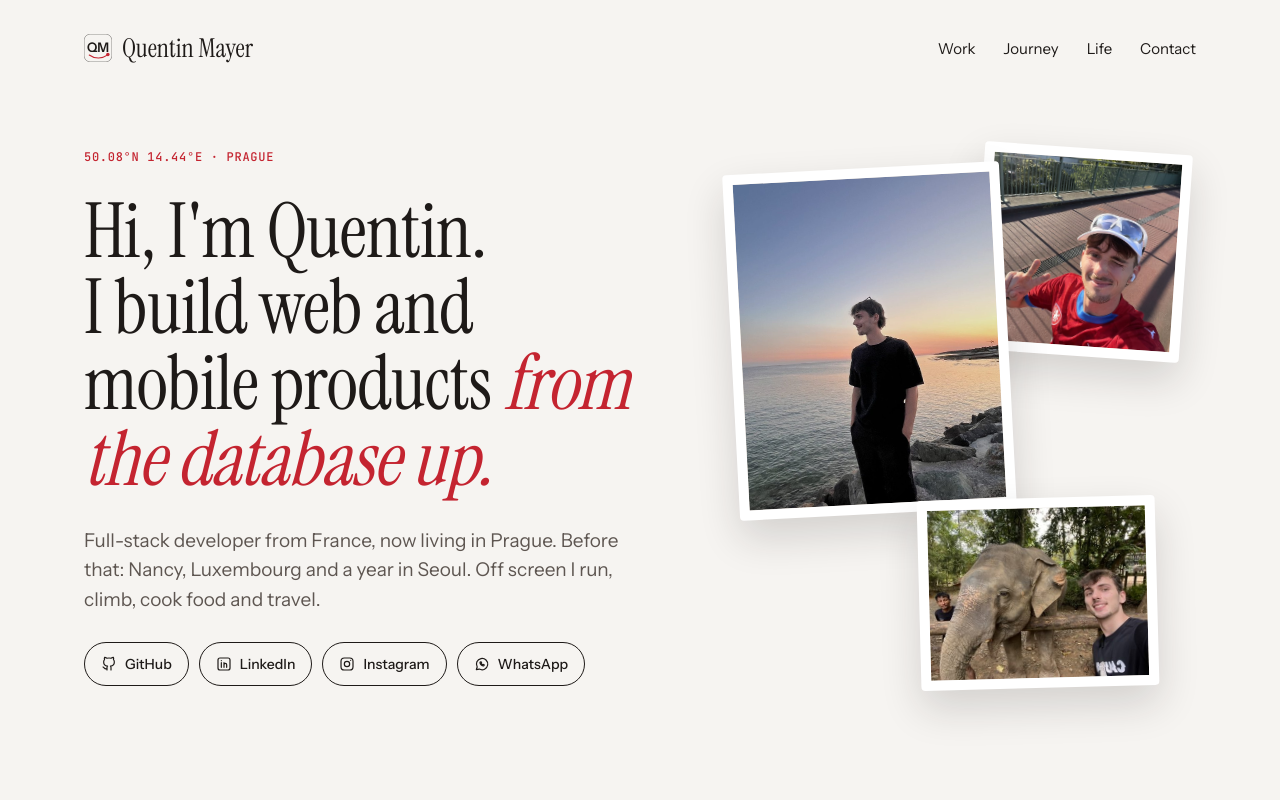
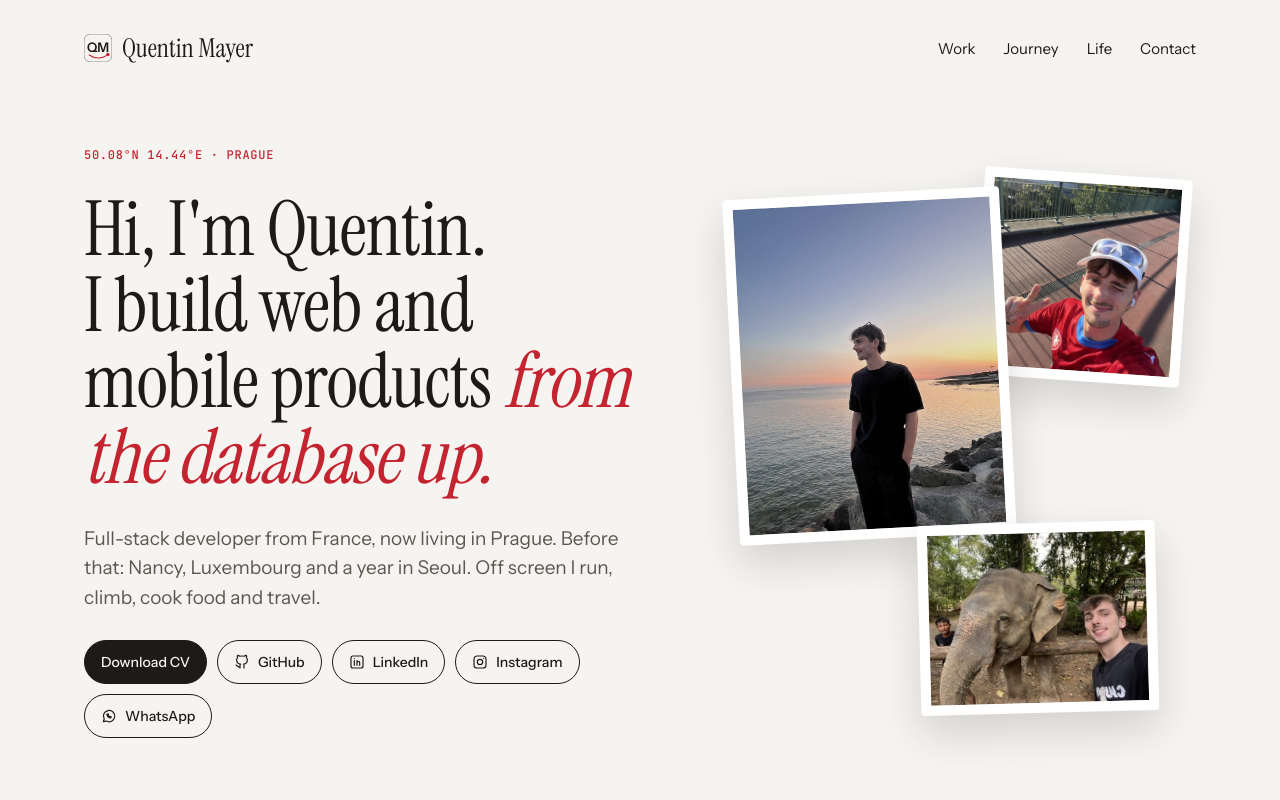
Before and after one commit to qntmyr/Portfolio, a Next.js app: page / in a window 1280 px wide. Shown: the top 800 px of the page. Built offline with nearby package versions, Linux system fonts and the light colour scheme.

Commit message:
Add a Download CV button to the hero
Co-Authored-By: Claude Fable 5.1 <noreply@anthropic.com>
Claude-Session: https://claude.ai/code/session_01MyzW3BGD2hVBvERyJHRiSM

```diff
--- a/src/app/page.tsx
+++ b/src/app/page.tsx
@@ -7,6 +7,7 @@ import { experience, languages, skills } from "@/content/experience";
 import { journey } from "@/content/journey";
 import { photos } from "@/content/photos";
 import { projects, type Project } from "@/content/projects";
+import { contact } from "@/content/site";
 
 export default function Home() {
   const [featured, ...others] = projects;
@@ -29,6 +30,9 @@ export default function Home() {
             food and travel.
           </p>
           <div className="row-wrap">
+            <a className="btn btn--solid" href={contact.cv} download>
+              Download CV
+            </a>
             <SocialLinks />
           </div>
         </Reveal>
```
